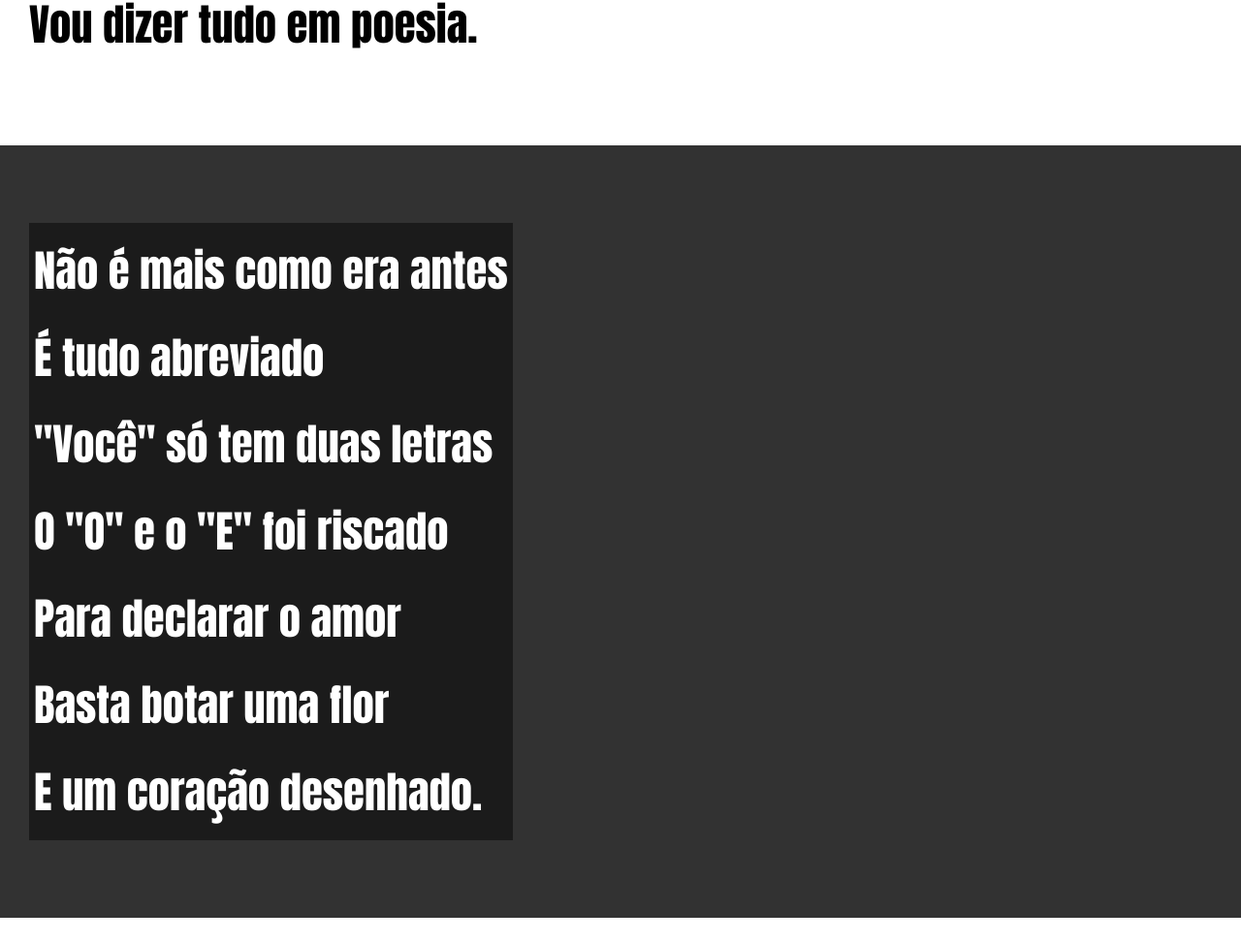
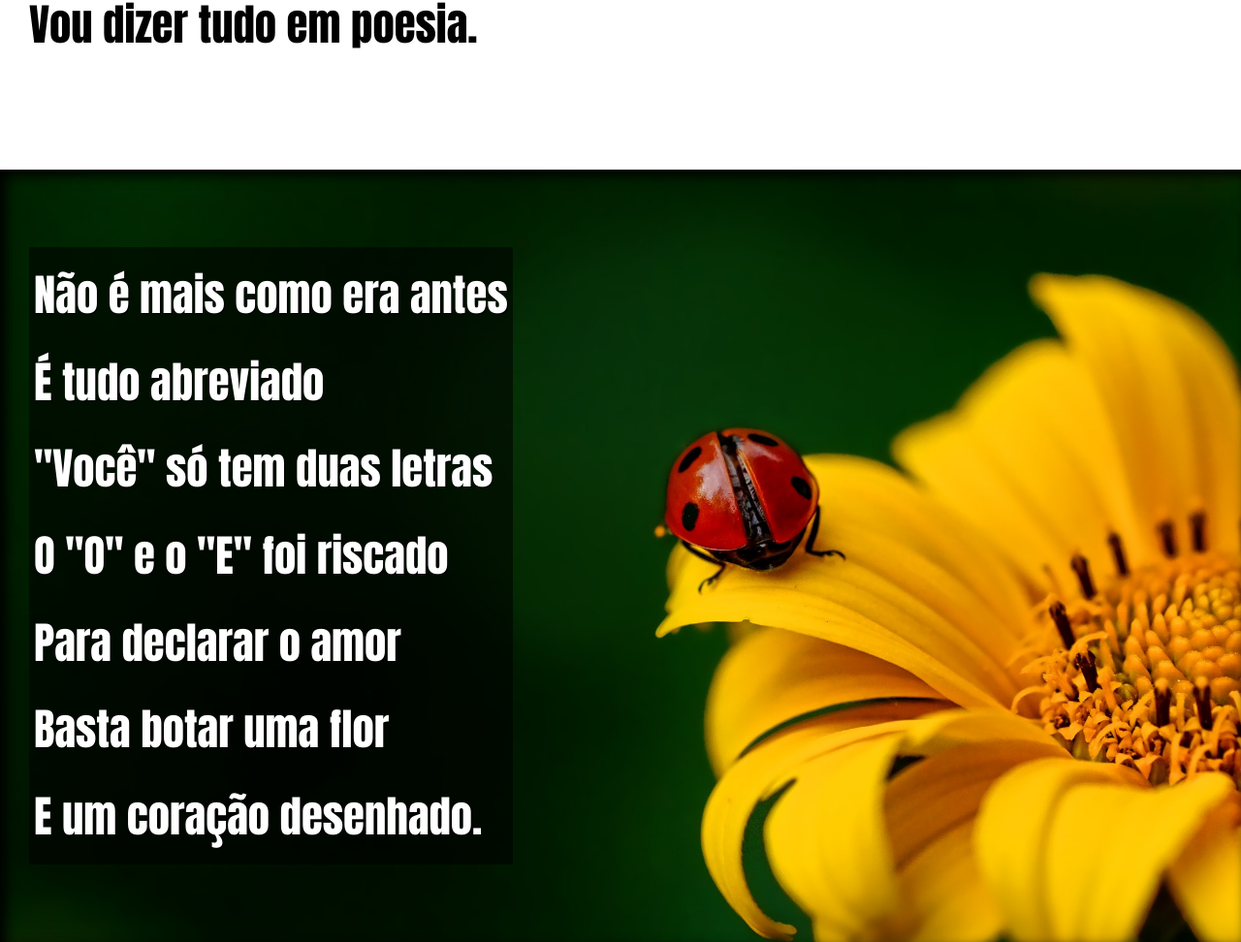
Before and after one commit to FZXSAA/html-css, a plain HTML site: page exercicios modulo 1-2-3-4/desafio012/index.html in a window 1280 px wide. Shown: the part 905-1877 px from the top of the page at 97% size. Drawn offline with Linux system fonts and the light colour scheme; a web font is replaced by a local one.

Commit message:
finalizado desafio 12

```diff
--- a/exercicios modulo 1-2-3-4/desafio012/estilo/style.css
+++ b/exercicios modulo 1-2-3-4/desafio012/estilo/style.css
@@ -56,6 +56,10 @@ section {
     font-size: 3.5vw;
 }
 
+section > p {
+    padding-bottom: 2%;
+}
+
 section.normal {
     background-color: white;
     color: black;
@@ -66,13 +70,26 @@ section.imagem {
     background-color: rgba(0, 0, 0, 0.705);
     color: white;
     font-family: var(--fonte3);
+    box-shadow: inset 6px 6px 13px 0px black;
+    background-size: cover;
+    background-attachment: fixed;
 }
 
 section.imagem > p {
     display: inline-block;
     padding: 5px;
-    background-color: rgba(0, 0, 0, 0.466);
+    background-color: rgba(0, 0, 0, 0.555);
     font-family: var(--fonte3);
+    text-shadow: 1px 1px 0px black;
+}
+
+section#img01 {
+    background-image: url('../imagens/background001.jpg');
+    background-position: right center;
+}
+
+section#img02{
+    background-image: url('../imagens/background002.jpg');
 }
 
 footer {
--- a/exercicios modulo 1-2-3-4/desafio012/index.html
+++ b/exercicios modulo 1-2-3-4/desafio012/index.html
@@ -26,7 +26,7 @@
 
 
 
-    <section class="imagem">
+    <section class="imagem" id="img01">
         <p>
             Não é mais como era antes<br>
             É tudo abreviado<br>
@@ -62,7 +62,7 @@
 
 
 
-    <section class="imagem">
+    <section class="imagem" id="img02">
         <p>
             Tenho saudade das cartas<br>
             Escritas com a própria mão<br>
```
